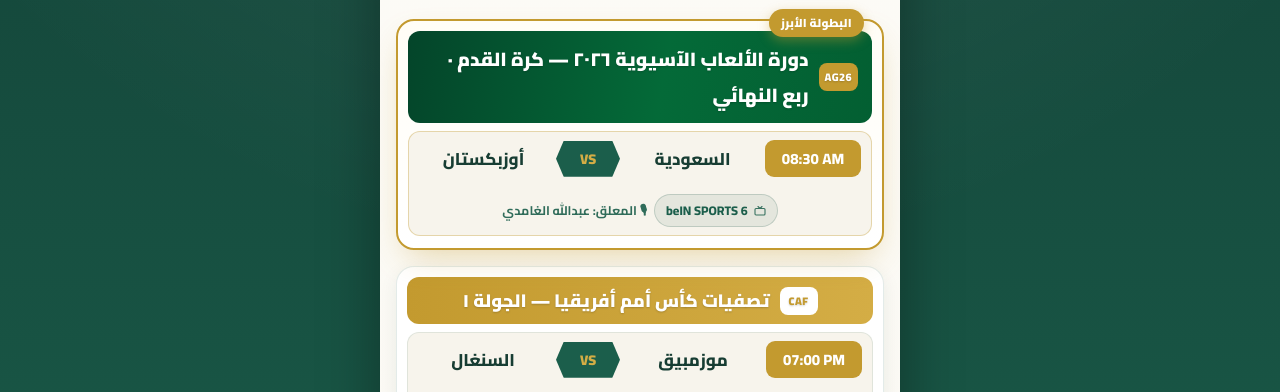
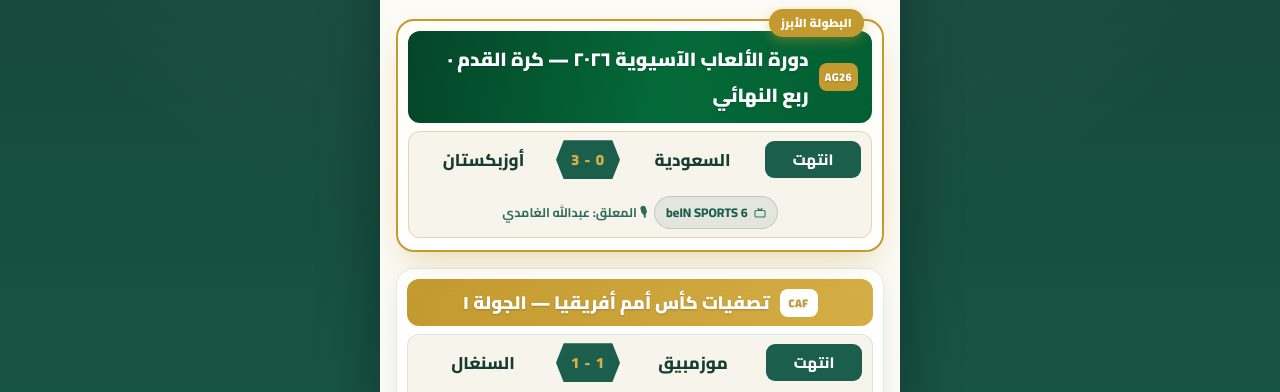
Before and after one commit to abu00salman/lipro, a plain HTML site: page matches/index.html in a window 1280 px wide. Shown: the part 403-795 px from the top of the page. Drawn offline with Linux system fonts and the light colour scheme; no server answers.

Commit message:
تحديث نتائج مباريات اليوم (٢٥ سبتمبر ٢٠٢٦)
Claude-Session: https://claude.ai/code/session_012wtLEgUSSK1iZPcpqDup8Q

Co-authored-by: Claude <noreply@anthropic.com>

```diff
--- a/matches/index.html
+++ b/matches/index.html
@@ -651,13 +651,13 @@ var CHANNELS = {
    ===================================================================== */
 var EXTRA_MATCHES = [
   /* ===== الجمعة ٢٥ سبتمبر ٢٠٢٦ (المصدر: عالم كورة) ===== */
-  { date: '2026-09-25', league: 'دورة الألعاب الآسيوية ٢٠٢٦ — كرة القدم · ربع النهائي', badge: 'AG26', featured: true, time: '08:30 AM', home: 'السعودية', away: 'أوزبكستان', channel: 'beIN SPORTS 6', commentator: 'عبدالله الغامدي' },
+  { date: '2026-09-25', league: 'دورة الألعاب الآسيوية ٢٠٢٦ — كرة القدم · ربع النهائي', badge: 'AG26', featured: true, time: '08:30 AM', home: 'السعودية', away: 'أوزبكستان', channel: 'beIN SPORTS 6', commentator: 'عبدالله الغامدي', score: [0, 3] },
   { date: '2026-09-25', league: 'دوري الأمم الأوروبية — الجولة ١', badge: 'UNL', time: '09:45 PM', home: 'تركيا', away: 'فرنسا', channel: 'beIN SPORTS 2', commentator: 'حسن العيدروس' },
   { date: '2026-09-25', league: 'دوري الأمم الأوروبية — الجولة ١', badge: 'UNL', time: '09:45 PM', home: 'إيطاليا', away: 'بلجيكا', channel: 'beIN SPORTS 6', commentator: 'علي الكعبي' },
   { date: '2026-09-25', league: 'دوري الأمم الأوروبية — الجولة ١', badge: 'UNL', time: '09:45 PM', home: 'بولندا', away: 'البوسنة والهرسك', channel: 'beIN SPORTS 8', commentator: 'باسم الزير' },
   { date: '2026-09-25', league: 'دوري الأمم الأوروبية — الجولة ١', badge: 'UNL', time: '09:45 PM', home: 'السويد', away: 'رومانيا', channel: 'beIN SPORTS 9', commentator: 'محمد فوزي' },
-  { date: '2026-09-25', league: 'تصفيات كأس أمم أفريقيا — الجولة ١', badge: 'CAF', time: '07:00 PM', home: 'موزمبيق', away: 'السنغال', channel: 'beIN SPORTS 3', commentator: 'محمد بركات' },
-  { date: '2026-09-25', league: 'تصفيات كأس أمم أفريقيا — الجولة ١', badge: 'CAF', time: '07:00 PM', home: 'السودان', away: 'إثيوبيا', channel: 'beIN SPORTS 1', commentator: 'منتصر الأزهري' },
+  { date: '2026-09-25', league: 'تصفيات كأس أمم أفريقيا — الجولة ١', badge: 'CAF', time: '07:00 PM', home: 'موزمبيق', away: 'السنغال', channel: 'beIN SPORTS 3', commentator: 'محمد بركات', score: [1, 1] },
+  { date: '2026-09-25', league: 'تصفيات كأس أمم أفريقيا — الجولة ١', badge: 'CAF', time: '07:00 PM', home: 'السودان', away: 'إثيوبيا', channel: 'beIN SPORTS 1', commentator: 'منتصر الأزهري', score: [1, 0] },
   { date: '2026-09-25', league: 'تصفيات كأس أمم أفريقيا — الجولة ١', badge: 'CAF', time: '10:00 PM', home: 'مصر', away: 'أنغولا', channel: 'beIN SPORTS 1', commentator: 'علي محمد علي' },
   { date: '2026-09-25', league: 'تصفيات كأس أمم أفريقيا — الجولة ١', badge: 'CAF', time: '10:00 PM', home: 'المغرب', away: 'الغابون', channel: 'beIN SPORTS 3', commentator: 'جواد بدة' },
   { date: '2026-09-25', league: 'تصفيات كأس أمم أفريقيا — الجولة ١', badge: 'CAF', time: '10:00 PM', home: 'الجزائر', away: 'زامبيا', channel: 'beIN SPORTS 4', commentator: 'حفيظ دراجي' },
```
